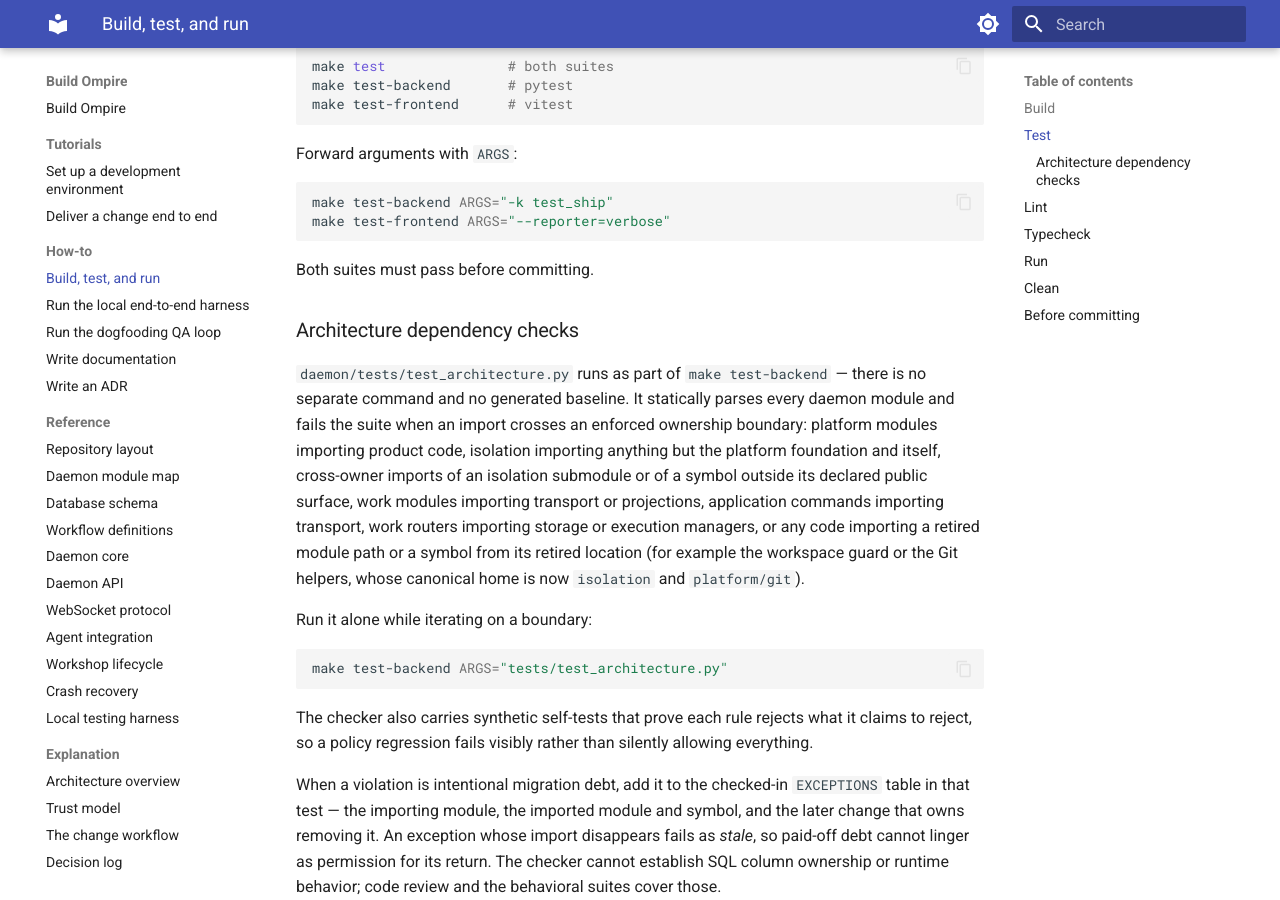
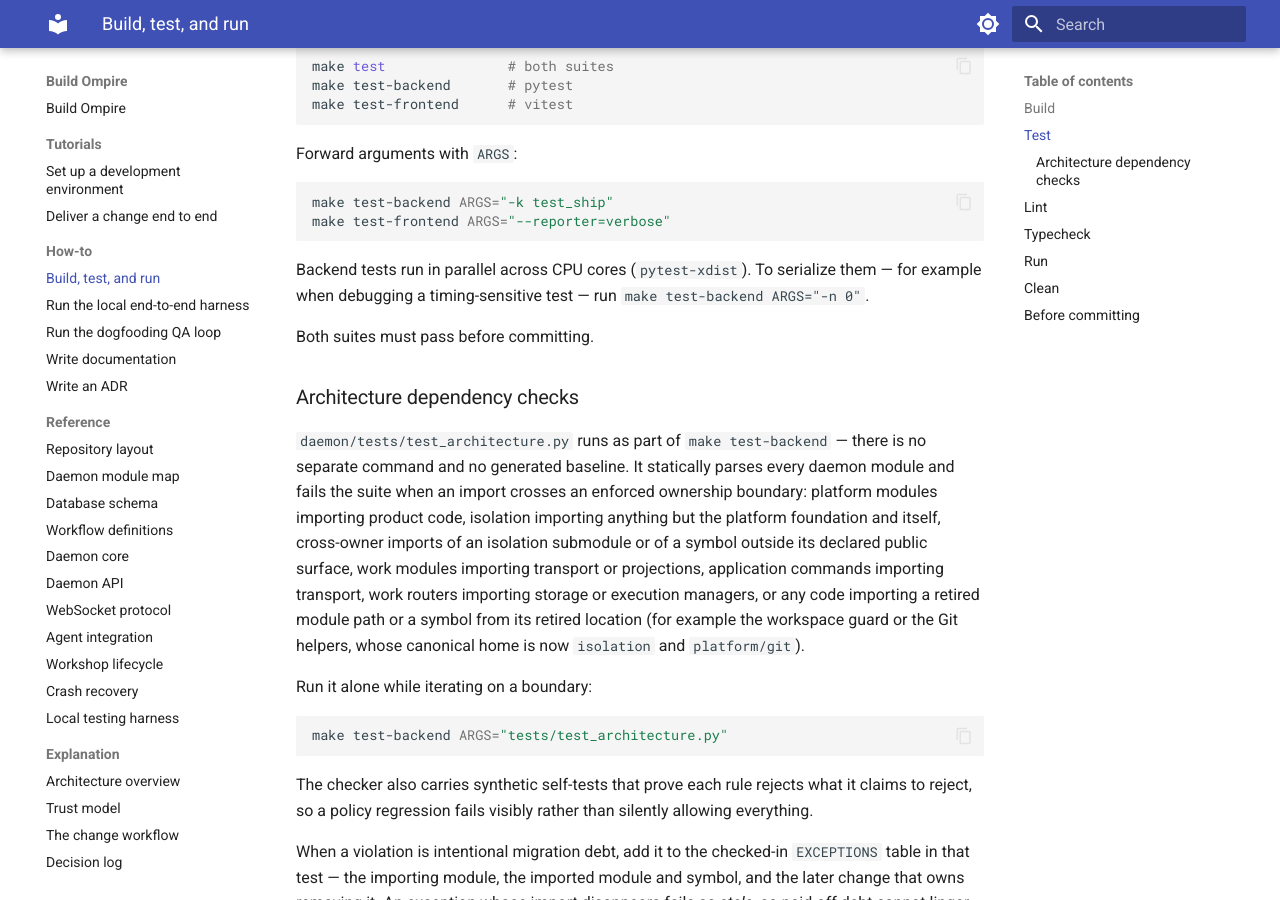
Before and after one commit to bjornt/ompire, an MkDocs documentation site: the page built from docs/develop/how-to/build-test-run.md, in a window 1280 px wide and 900 px high, scrolled down 534 px. Built offline with MkDocs 1.6.1 and Material for MkDocs 9.7.7, drawn with Linux system fonts in a browser that asks for light colours.

Commit message:
tests: run backend tests in parallel

````diff
--- a/docs/develop/how-to/build-test-run.md
+++ b/docs/develop/how-to/build-test-run.md
@@ -28,6 +28,10 @@ Forward arguments with `ARGS`:
 make test-backend ARGS="-k test_ship"
 make test-frontend ARGS="--reporter=verbose"
 ```
+
+Backend tests run in parallel across CPU cores (`pytest-xdist`). To
+serialize them — for example when debugging a timing-sensitive test —
+run `make test-backend ARGS="-n 0"`.
 
 Both suites must pass before committing.
 
````
Also changed, not shown: 3 other files.
